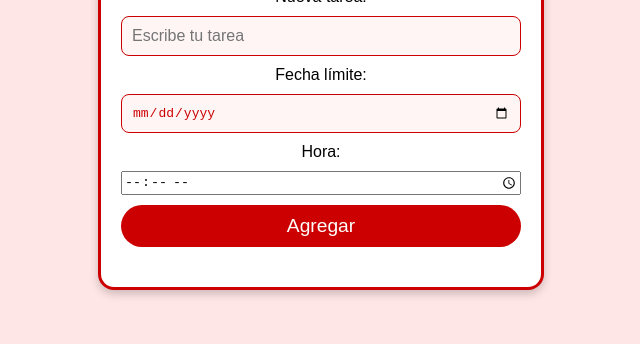
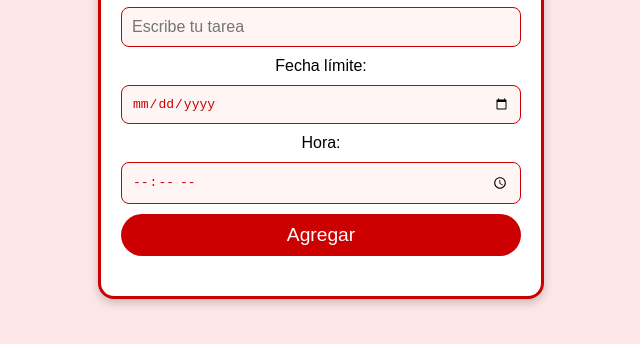
Before and after one commit to Gust3660/ProTesji25, a plain HTML site: page index.html in a window 1280 px wide. Shown: the part 312-656 px from the top of the page, without its empty margins (319-959 px from the left). Drawn offline with Linux system fonts and the light colour scheme.

Commit message:
Update styles.css

```diff
--- a/styles.css
+++ b/styles.css
@@ -43,7 +43,7 @@ body {
   margin-bottom: 20px;
 }
 
-  #taskInput, #taskDate {
+#taskInput, #taskDate, #taskTime {
   padding: 10px;
   border: 1px solid #cc0000; /* Borde rojo */
   border-radius: 8px;
```
Lines whose indentation alone changed are shown as unchanged.
